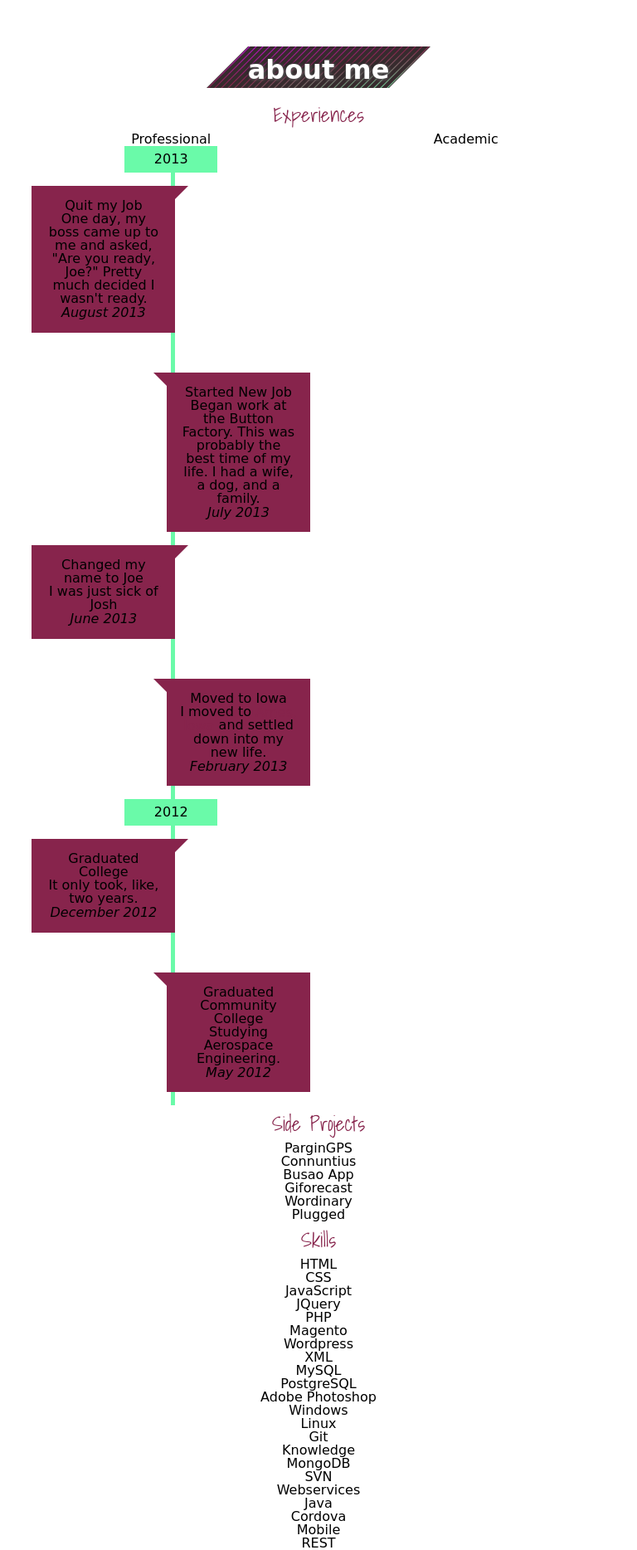
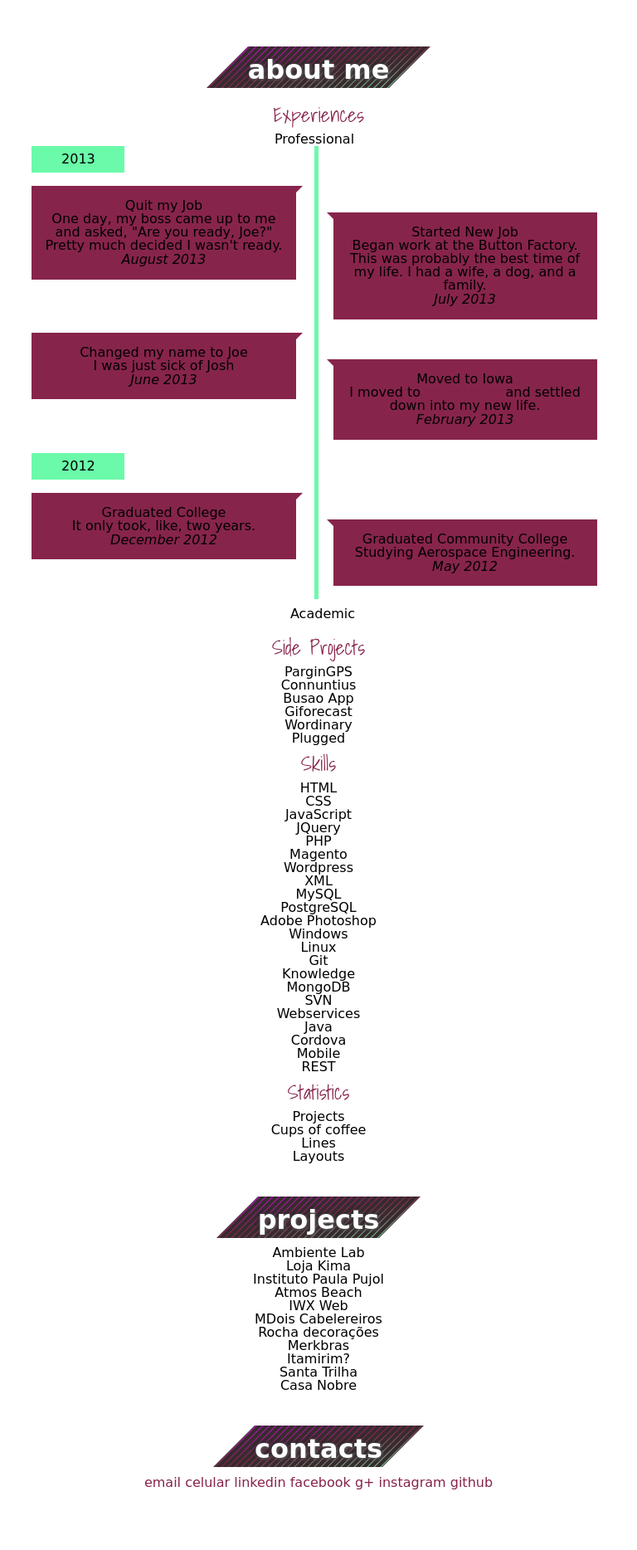
Before and after one commit to aluiza22/portfolio, a PHP site: page / in a window 768 px wide. Shown: the part 252-2120 px from the top of the page at 83% size. After the commit the page ends 2047 px from the top, so only its background shows below. Run offline with PHP 8.4, Linux system fonts and the light colour scheme; some web fonts are replaced.

Commit message:
timeline responsive

```diff
--- a/css/basic.css
+++ b/css/basic.css
@@ -32,3 +32,8 @@
 .col50.pr {padding-right: 10px;}
 
 .col33.middle {margin: 0 2%;}
+
+
+@media only screen and (max-width: 771px) {
+  .col {width: 100% !important; margin-bottom: 10px;}
+}
--- a/css/styles.css
+++ b/css/styles.css
@@ -82,7 +82,7 @@
       border-top: 1em solid #87244C;
       border-left: 1em solid transparent;
       position: absolute;
-      left: -1em;
+      left: -8px;
       top: 0;
 }
 
@@ -123,10 +123,15 @@
     .timeline li:nth-child(odd):before {
         border-top: 1em solid #87244C;
         border-right: 1em solid transparent;
-        right: -1em;
+        right: -8px;
         left: auto;
       }
 
     .timeline li:nth-of-type(2n+1) {
       clear: both;
     }
+}
+
+@media only screen and (max-width: 771px) {
+  .timeline h2 {margin: 0 0 1em;}
+}
```
